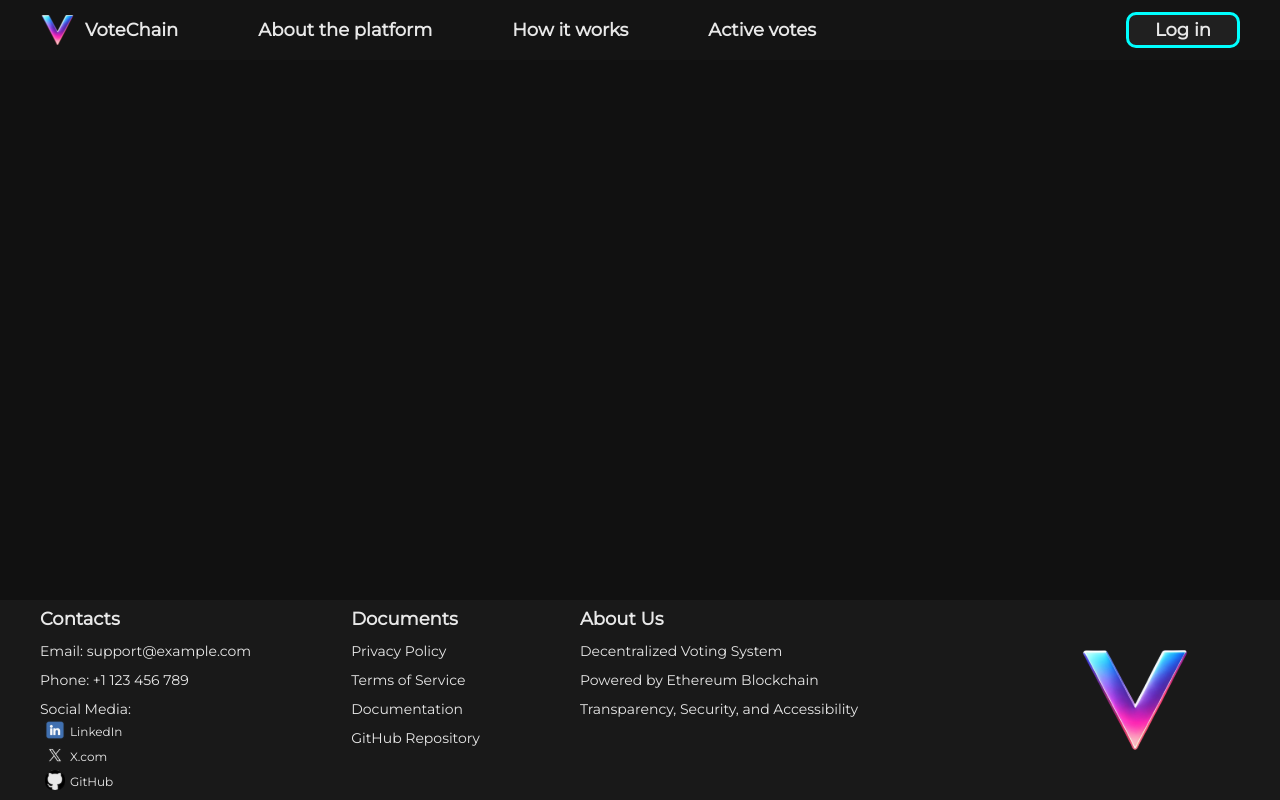
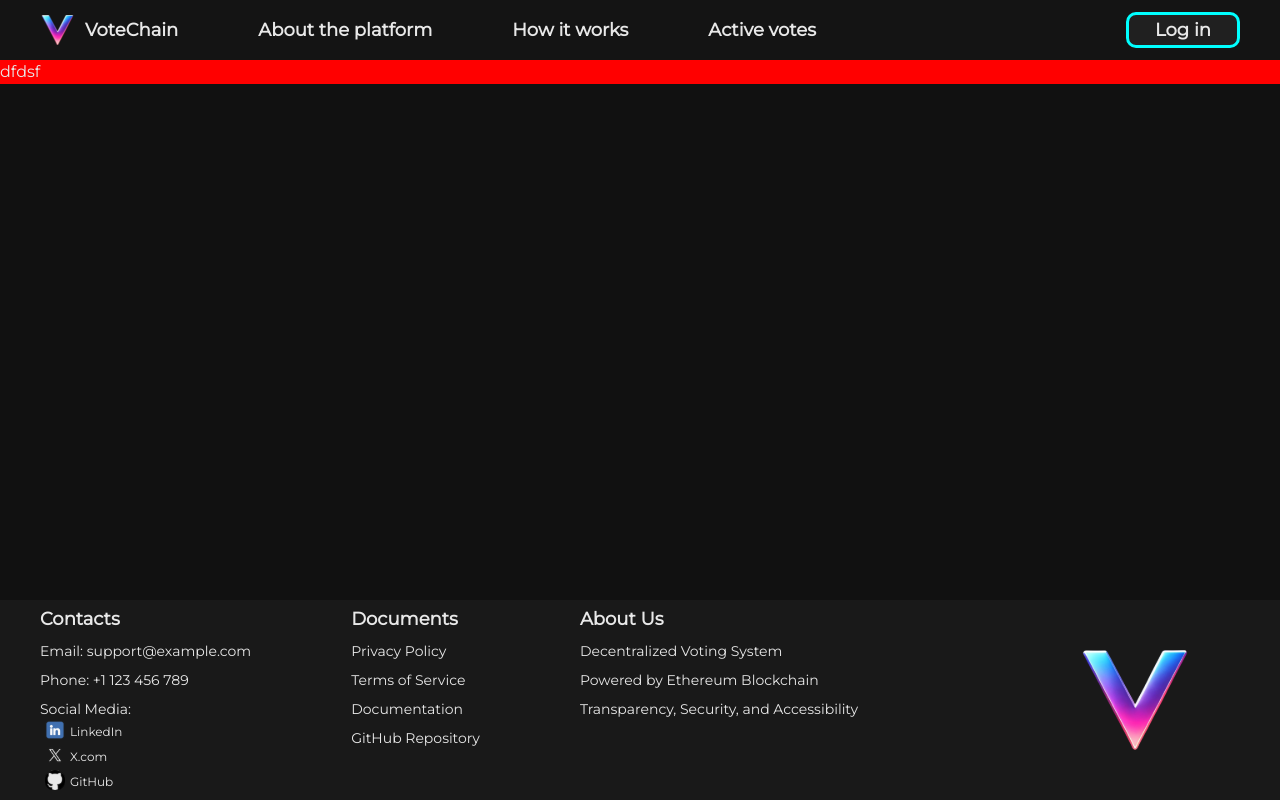
Before and after one commit to VladyslavHuts/VoteChain-frontend, a React (Create React App) app: page /add-voting in a window 1280 px wide. Built offline with nearby package versions, Linux system fonts and the light colour scheme.

Commit message:
Added vote add page.Ñ

```diff
--- a/src/App.tsx
+++ b/src/App.tsx
@@ -5,6 +5,7 @@ import Header from './components/Header';
 import Footer from './components/Footer';
 import Showcase from './components/Showcase';
 import ActiveVotes from './pages/ActiveVotes';
+import AddVoting from "./pages/AddVoting";
 
 
 
@@ -16,6 +17,7 @@ const App: React.FC<{}> = () => {
             <Routes>
                 <Route path="/" element={<Showcase />} />
                 <Route path="/active-votes" element={<ActiveVotes />} />
+                <Route path="/add-voting" element={<AddVoting />} />
             </Routes>
           <Footer/>
         </Router>
--- a/src/pages/ActiveVotes.tsx
+++ b/src/pages/ActiveVotes.tsx
@@ -1,10 +1,11 @@
 import React, {Component} from 'react';
+import {Link} from "react-router-dom";
 
 class ActiveVotes extends Component {
     render() {
         return (
             <div className="activeVotes">
-
+                <Link to={"/add-voting"}>AddVoting</Link>
             </div>
         );
     }
--- /dev/null
+++ b/src/pages/AddVoting.tsx
@@ -0,0 +1,14 @@
+import React, {Component} from 'react';
+import '../styles/addVoting.css';
+
+class AddVoting extends Component {
+    render() {
+        return (
+            <div className="addVoting">
+                <p> dfdsf </p>
+            </div>
+        );
+    }
+}
+
+export default AddVoting;
--- /dev/null
+++ b/src/styles/addVoting.css
@@ -0,0 +1,3 @@
+.addVoting{
+    background-color: red;
+}
```
